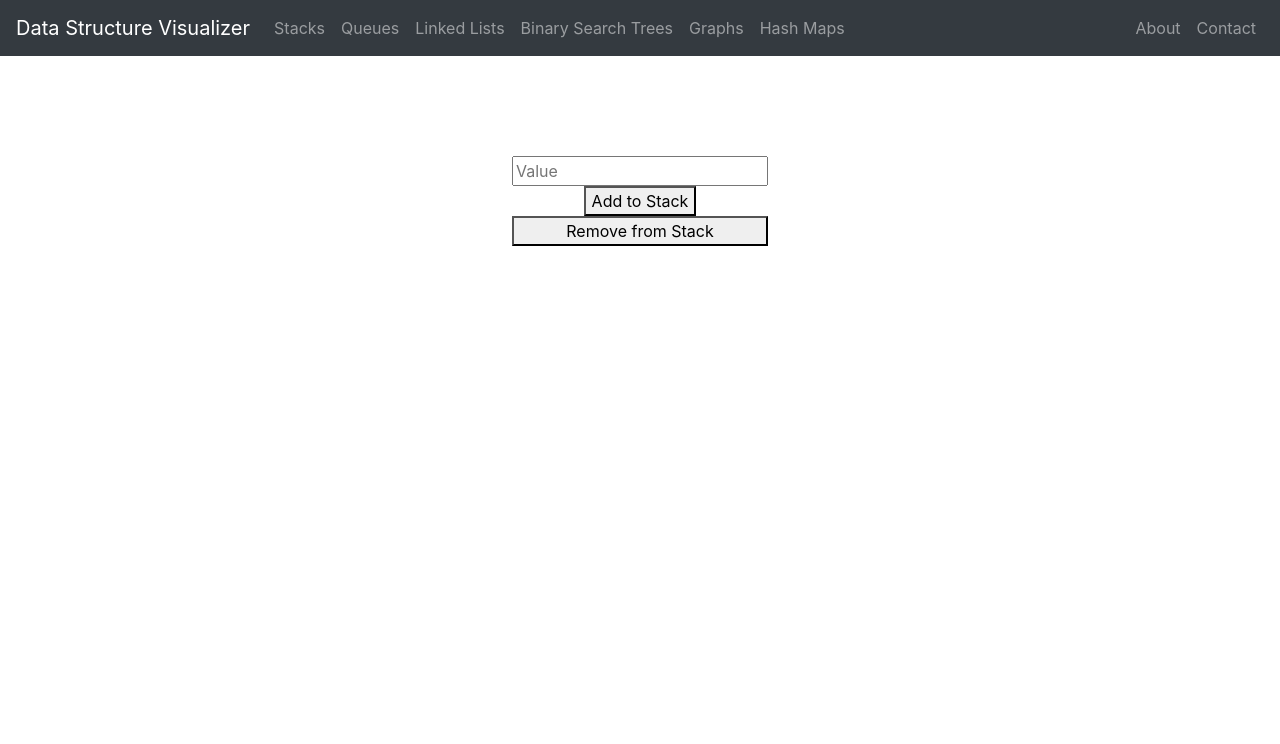
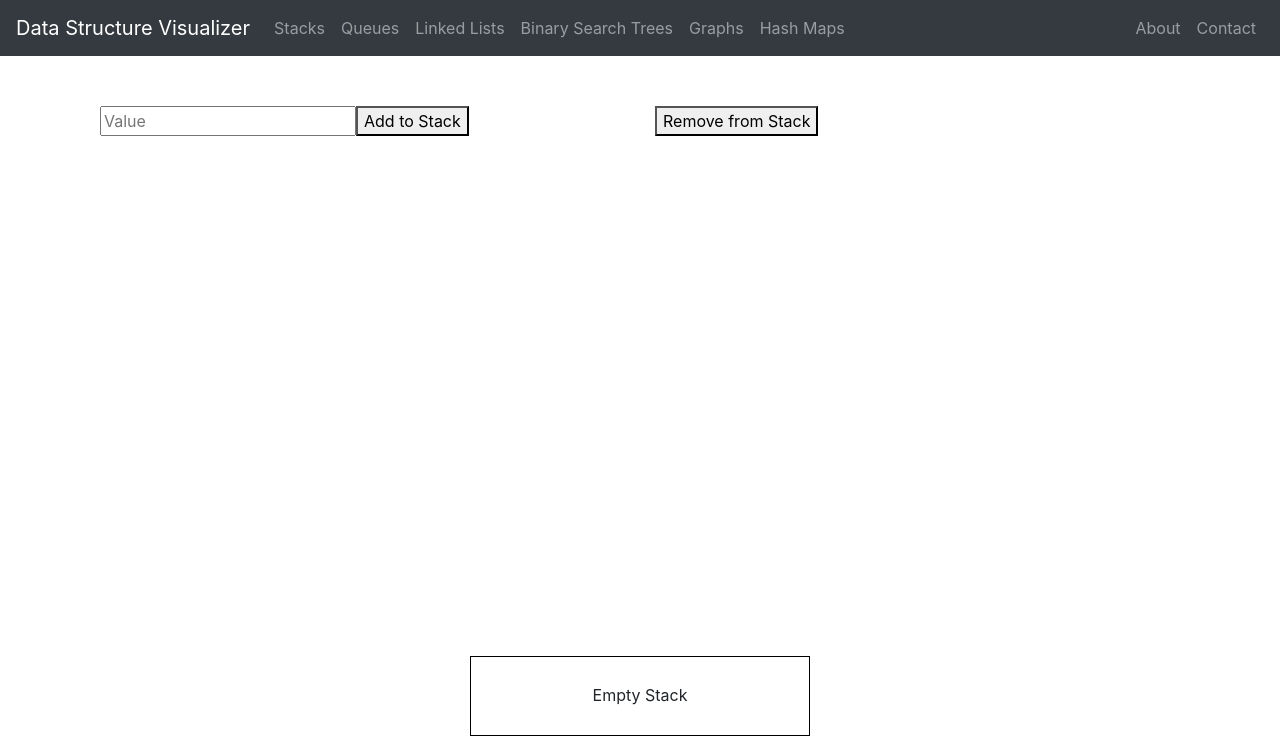
Before and after one commit to matt-hendrick/Algorithm-Data-Structure-Visualizer, a React (Create React App) app: page /stack in a window 1280 px wide. Shown: the top 744 px of the page. Built offline with nearby package versions, Linux system fonts and the light colour scheme.

Commit message:
Setup very basic visualizations for stacks/queues

```diff
--- a/src/App.js
+++ b/src/App.js
@@ -1,5 +1,8 @@
 import React from 'react';
 import { BrowserRouter as Router, Switch, Route } from 'react-router-dom';
+
+// Bootstrap
+import Container from 'react-bootstrap/Container';
 
 import NavBar from './components/Navbar/Navbar';
 import StackDisplay from './containers/StackDisplay';
@@ -10,18 +13,20 @@ function App() {
   return (
     <Router>
       <NavBar />
-      <div
+      <Container style={{ marginTop: '50px' }}>
+        {/* <div
         style={{
           display: 'flex',
           justifyContent: 'center',
           marginTop: '100px',
         }}
-      >
+      > */}
         <Switch>
           <Route exact path="/stack" component={StackDisplay} />
           <Route exact path="/queue" component={QueueDisplay} />
         </Switch>
-      </div>
+        {/* </div> */}
+      </Container>
     </Router>
   );
 }
--- a/src/components/Navbar/Navbar.js
+++ b/src/components/Navbar/Navbar.js
@@ -6,7 +6,7 @@ import Nav from 'react-bootstrap/Nav';
 
 function MyNavbar() {
   return (
-    <Navbar collapseOnSelect expand="lg" bg="dark" variant="dark">
+    <Navbar collapseOnSelect expand="md" bg="dark" variant="dark">
       <Navbar.Brand href="/">Data Structure Visualizer</Navbar.Brand>
       <Navbar.Toggle aria-controls="responsive-navbar-nav" />
       <Navbar.Collapse id="responsive-navbar-nav">
--- /dev/null
+++ b/src/components/QueueNode/QueueNode.js
@@ -0,0 +1,17 @@
+import React from 'react';
+
+function QueueNode(props) {
+  return (
+    <div
+      style={{
+        padding: '30px 10px 30px 10px',
+        border: '1px solid black',
+        alignSelf: 'center',
+      }}
+    >
+      {props.children}
+    </div>
+  );
+}
+
+export default QueueNode;
--- /dev/null
+++ b/src/components/StackNode/StackNode.js
@@ -0,0 +1,19 @@
+import React from 'react';
+
+function RectangularNode(props) {
+  return (
+    <div
+      style={{
+        width: '100%',
+        height: '10vh',
+        border: '1px solid black',
+        textAlign: 'center',
+        justifyItems: 'center',
+      }}
+    >
+      <div style={{ paddingTop: '3.3vh' }}>{props.children}</div>
+    </div>
+  );
+}
+
+export default RectangularNode;
--- a/src/containers/QueueDisplay.js
+++ b/src/containers/QueueDisplay.js
@@ -1,8 +1,14 @@
 import React, { useState } from 'react';
+
+// Bootstrap
+import Container from 'react-bootstrap/Container';
+import Row from 'react-bootstrap/Row';
+import Col from 'react-bootstrap/Col';
 
 import Queue from '../data-structures/Queue';
 
-import Input from '../components/Input';
+import Input from '../components/Input/Input';
+import QueueNode from '../components/QueueNode/QueueNode';
 
 let queue = new Queue();
 
@@ -17,42 +23,49 @@ function QueueDisplay() {
 
   const handleAddToQueue = (event) => {
     event.preventDefault();
+    if (userValue) {
       queue.enqueue(userValue);
       setQueueDisplayArray([userValue, ...queueDisplayArray]);
+    }
   };
 
   const handleRemoveFromQueue = () => {
+    if (queue.size > 0) {
       queue.dequeue();
       let tempQueueArr = [...queueDisplayArray];
       tempQueueArr.pop();
       setQueueDisplayArray(tempQueueArr);
+    }
   };
 
-  return (
-    <div
-      style={{
-        display: 'flex',
-        flexDirection: 'column',
-        textAlign: 'center',
-      }}
-    >
-      {queue.size >= 1 ? (
+  let queueDisplay = <div style={{ textAlign: 'center' }}>Empty Queue</div>;
+
+  if (queue.size >= 1)
+    queueDisplay = (
       <div
         style={{
           display: 'flex',
           justifyContent: 'space-around',
+          overflow: 'auto',
         }}
       >
-          {queue.size > 1 ? <div>{queue.items.last.value}</div> : null}
+        {queue.size > 1 ? (
+          <QueueNode>{queue.items.last.value}</QueueNode>
+        ) : null}
         {queueDisplayArray.map((item, index) => {
           if (index !== 0 && index !== queue.size - 1) {
-              return <div key={item}>{item}</div>;
+            return <QueueNode key={item}>{item}</QueueNode>;
           } else return null;
         })}
-          <div>{queue.items.first.value}</div>
+        <QueueNode>{queue.items.first.value}</QueueNode>
       </div>
-      ) : null}
-      <form onSubmit={handleAddToQueue}>
+    );
+
+  return (
+    <Container>
+      <Row style={{ marginBottom: '10vh' }}>
+        <Col>
+          <form onSubmit={handleAddToQueue} style={{ display: 'flex' }}>
             <Input
               value={userValue}
               onChange={handleUserValueChange}
@@ -60,8 +73,17 @@ function QueueDisplay() {
             />
             <button>Add to Queue</button>
           </form>
+        </Col>
+        <Col>
           <button onClick={handleRemoveFromQueue}>Remove from Queue</button>
-    </div>
+        </Col>
+      </Row>
+      <Row>
+        <Col xs="1">Begining of the Queue</Col>
+        <Col xs="10">{queueDisplay}</Col>
+        <Col xs="1">Front of the Queue</Col>
+      </Row>
+    </Container>
   );
 }
 
--- a/src/containers/StackDisplay.js
+++ b/src/containers/StackDisplay.js
@@ -1,14 +1,20 @@
-import React, { useState } from 'react';
+import React, { Fragment, useState } from 'react';
+
+// Bootstrap
+import Container from 'react-bootstrap/Container';
+import Row from 'react-bootstrap/Row';
+import Col from 'react-bootstrap/Col';
 
 import Stack from '../data-structures/Stack';
 
-import Input from '../components/Input';
+import Input from '../components/Input/Input';
+import RectangularNode from '../components/StackNode/StackNode';
 
 let stack = new Stack();
 
 function StackDisplay() {
   const [userValue, setUserValue] = useState('');
-  const [stackDisplayArray, setStackDisplayArray] = useState([]);
+  const [middleStackDisplayArray, setMiddleStackDisplayArray] = useState([]);
 
   const handleUserValueChange = (event) => {
     const updatedUserValue = event.target.value;
@@ -17,38 +23,43 @@ function StackDisplay() {
 
   const handleAddToStack = (event) => {
     event.preventDefault();
+    if (userValue) {
       stack.add(userValue);
-    setStackDisplayArray([userValue, ...stackDisplayArray]);
+      setMiddleStackDisplayArray([userValue, ...middleStackDisplayArray]);
+    }
   };
 
   const handleRemoveFromStack = () => {
+    if (stack.size > 0) {
       stack.remove();
-    let tempStackArr = [...stackDisplayArray];
+      let tempStackArr = [...middleStackDisplayArray];
       tempStackArr.shift();
-    setStackDisplayArray(tempStackArr);
+      setMiddleStackDisplayArray(tempStackArr);
+    }
   };
 
-  return (
-    <div>
-      <div
-        style={{
-          display: 'flex',
-          flexDirection: 'column',
-          textAlign: 'center',
-        }}
-      >
-        {stack.size >= 1 ? (
-          <div>
-            {stack.size > 1 ? <div>{stack.items.last.value}</div> : null}
-            {stackDisplayArray.map((item, index) => {
+  let stackDisplay = <RectangularNode>Empty Stack</RectangularNode>;
+
+  if (stack.size >= 1)
+    stackDisplay = (
+      <Fragment>
+        {stack.size > 1 ? (
+          <RectangularNode>{stack.items.last.value}</RectangularNode>
+        ) : null}
+        {middleStackDisplayArray.map((item, index) => {
           if (index !== 0 && index !== stack.size - 1) {
-                return <div key={item}>{item}</div>;
+            return <RectangularNode key={item}>{item}</RectangularNode>;
           } else return null;
         })}
-            <div>{stack.items.first.value}</div>
-          </div>
-        ) : null}
-        <form onSubmit={handleAddToStack}>
+        <RectangularNode>{stack.items.first.value}</RectangularNode>
+      </Fragment>
+    );
+
+  return (
+    <Container>
+      <Row style={{ marginBottom: '10vh' }}>
+        <Col>
+          <form onSubmit={handleAddToStack} style={{ display: 'flex' }}>
             <Input
               value={userValue}
               onChange={handleUserValueChange}
@@ -56,9 +67,27 @@ function StackDisplay() {
             />
             <button>Add to Stack</button>
           </form>
+        </Col>
+        <Col>
           <button onClick={handleRemoveFromStack}>Remove from Stack</button>
-      </div>
-    </div>
+        </Col>
+      </Row>
+      <Row
+        style={{ display: 'flex', height: '65vh', alignContent: 'flex-end' }}
+      >
+        <Col />
+        <Col
+          style={
+            {
+              // alignSelf: 'flex-end'
+            }
+          }
+        >
+          {stackDisplay}
+        </Col>
+        <Col />
+      </Row>
+    </Container>
   );
 }
 
```
Also changed, not shown: src/components/Input/Input.js (renamed from src/components/Input.js). Lines whose indentation alone changed are shown as unchanged.
